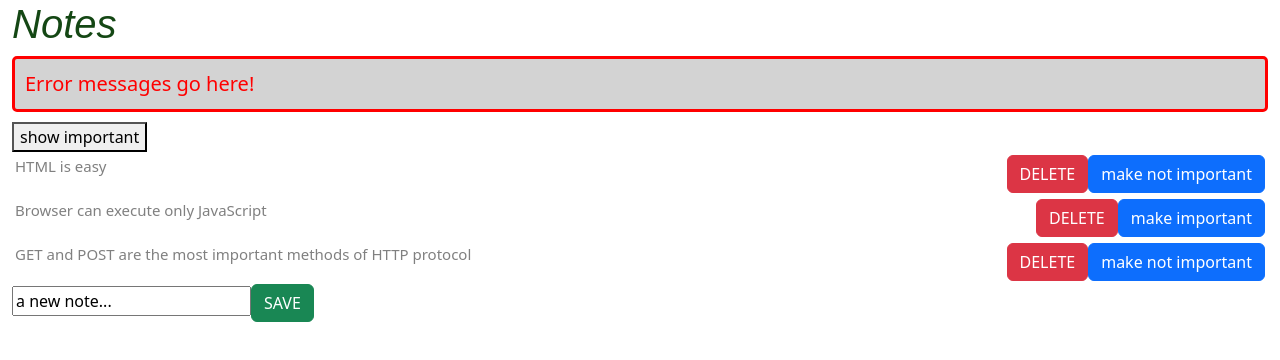
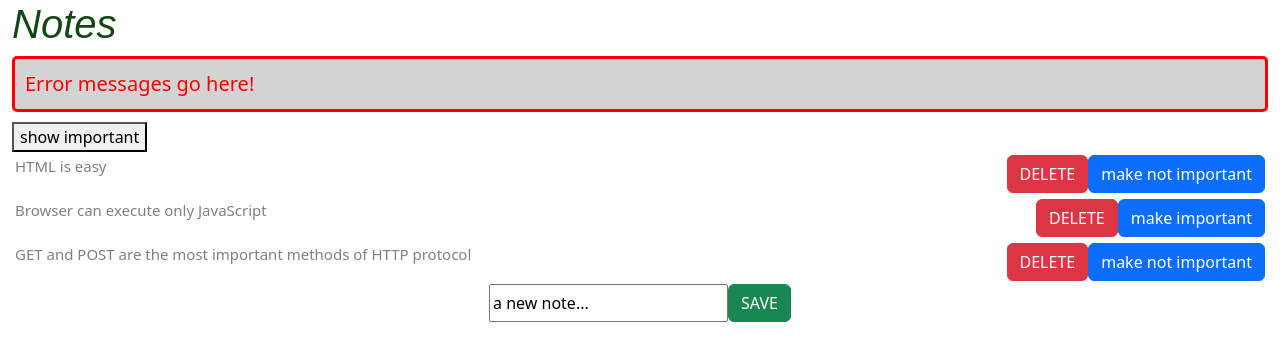
Before and after one commit to richi-coder/Rendering-a-Collection---REACT-HELSINKI-PART-2, a React (Create React App) app: page / in a window 1280 px wide. Shown: the top 360 px of the page. Built offline with nearby package versions, Linux system fonts and the light colour scheme; data requests are answered from the project's data file.

Commit message:
Aligning from

```diff
--- a/src/App.js
+++ b/src/App.js
@@ -102,7 +102,7 @@ fetch("http://localhost:3000/notes", {
         deleteNote={() => deleteNote(note.id)} />
         )}
       </ul>
-      <form onSubmit={addNote}>
+      <form className="d-flex justify-content-center" onSubmit={addNote}>
         <input
         value={newNote}
         onChange={handleNoteChange} />
```
